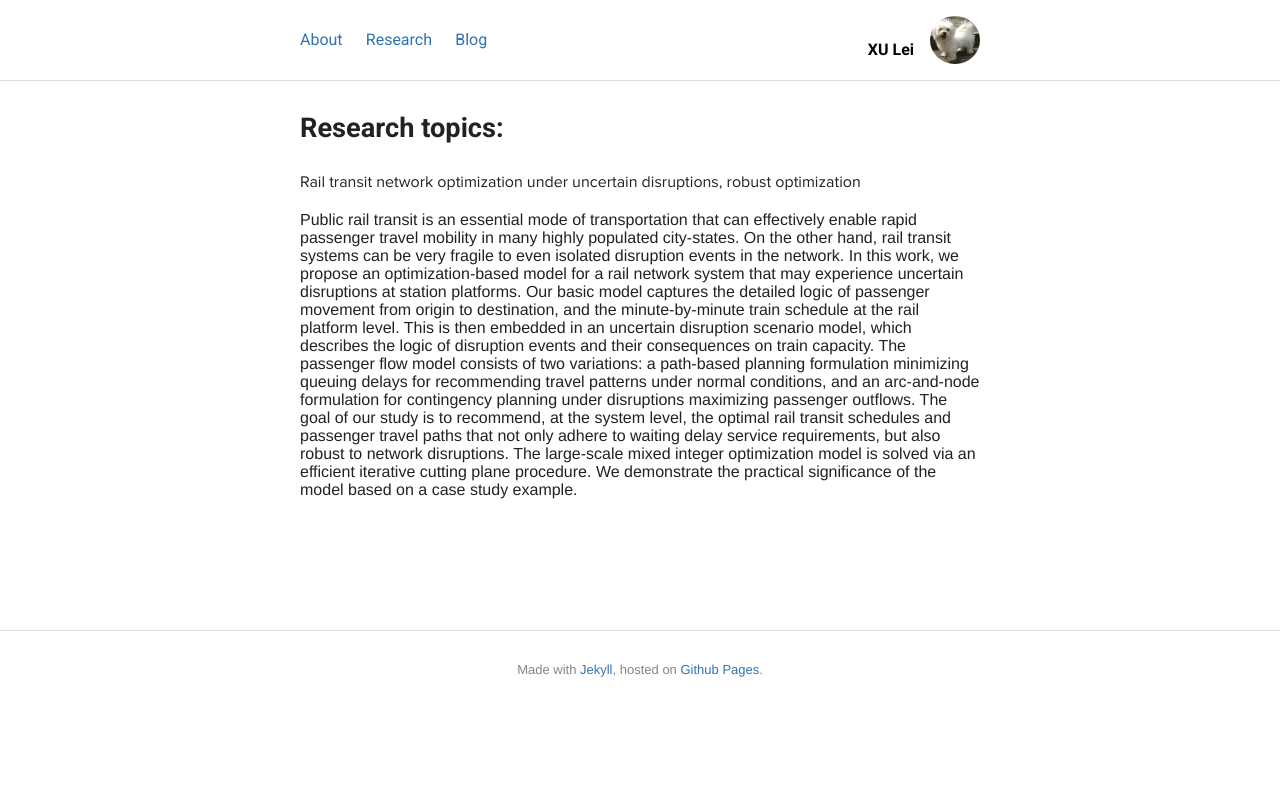
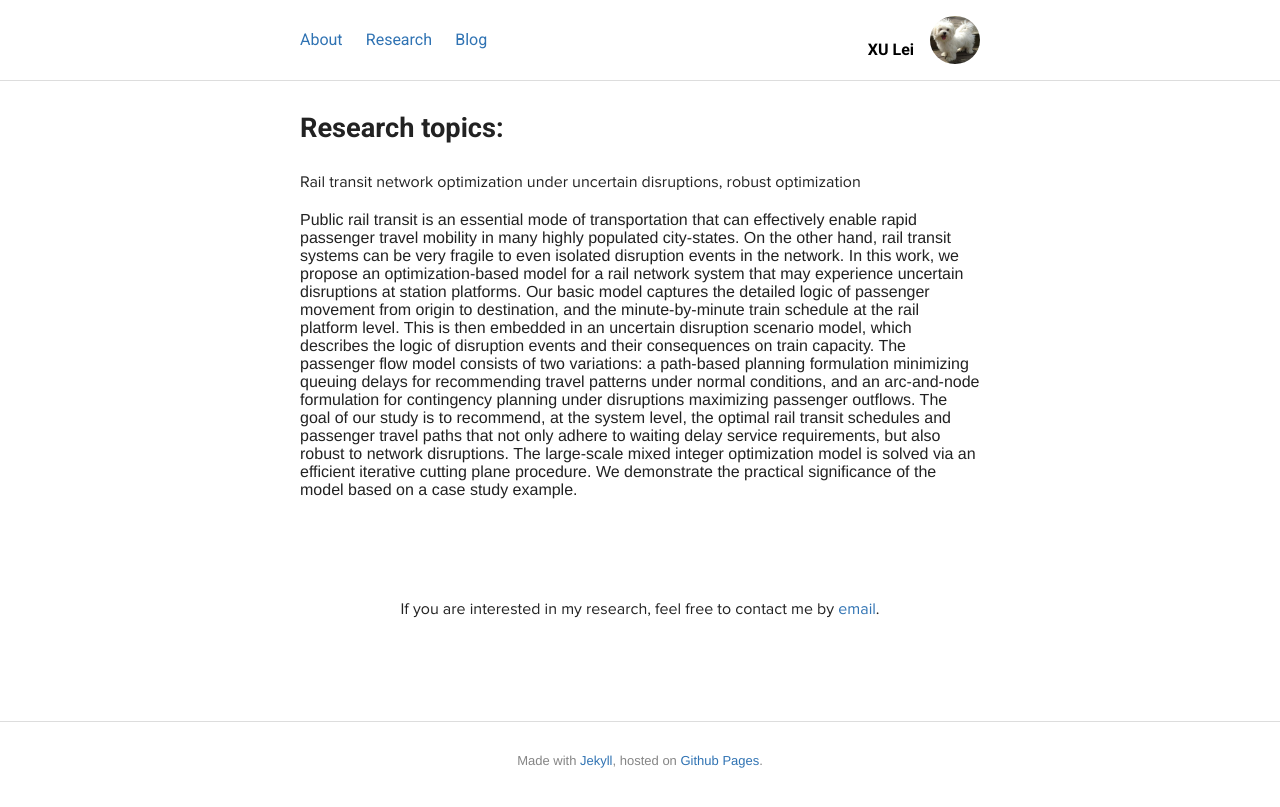
Before and after one commit to shirleysteve/1, a Jekyll site: the page built from research/index.html, in a window 1280 px wide. Shown: the top 807 px of the page. Built offline with Jekyll 4.4.1, drawn with Linux system fonts in a browser that asks for light colours; Markdown is read by kramdown in place of the engine named in the settings.

Commit message:
Update research.html

```diff
--- a/_layouts/research.html
+++ b/_layouts/research.html
@@ -24,7 +24,7 @@
 
     <br /><br /> -->
 
-    <!--Please find my <a href="XU Lei_resume.pdf">resume</a>. -->
+    If you are interested in my research, feel free to contact me by <a href="mailto: shirleyfly1218@gmail.com">email</a>.
   </div>
 
 </div>
```
